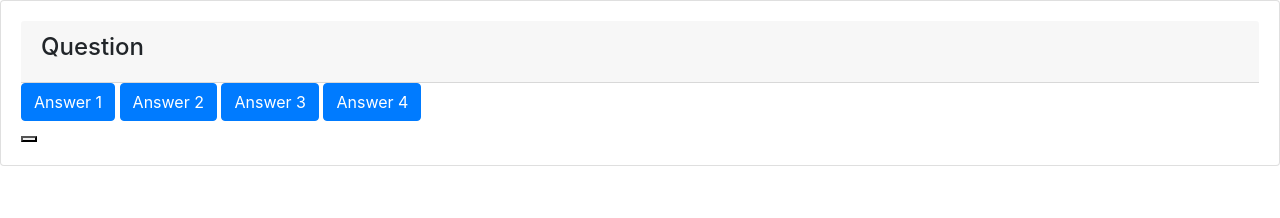
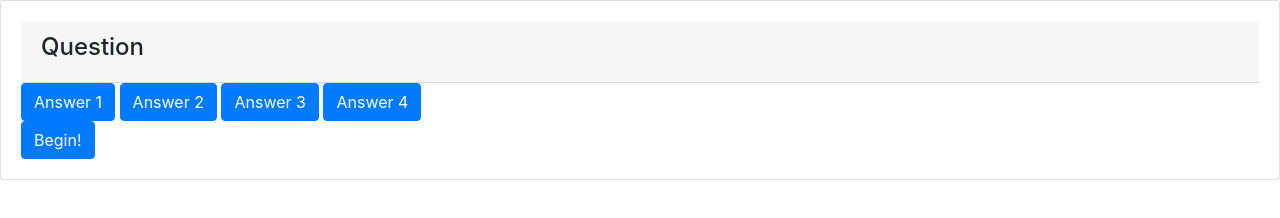
Before and after one commit to jhnpn/QuizApp, a plain HTML site: page index.html in a window 1280 px wide. Drawn offline with nearby package versions, Linux system fonts and the light colour scheme.

Commit message:
added a button which will be used to begin taking the quiz

```diff
--- a/index.html
+++ b/index.html
@@ -23,7 +23,7 @@
                   </div>
               </div>
               <div class="controls">
-                  <button
+                  <button class="btn btn-primary number" value="begin"><span>Begin!</span></button>
               </div>
             </div>
           </div>
```
